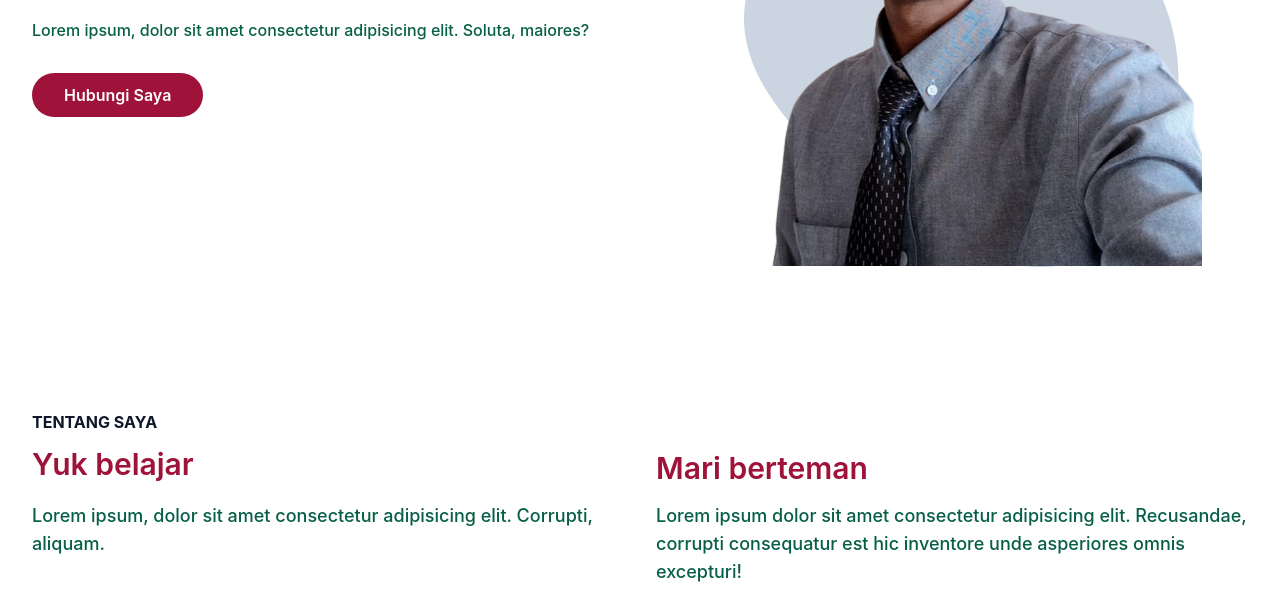
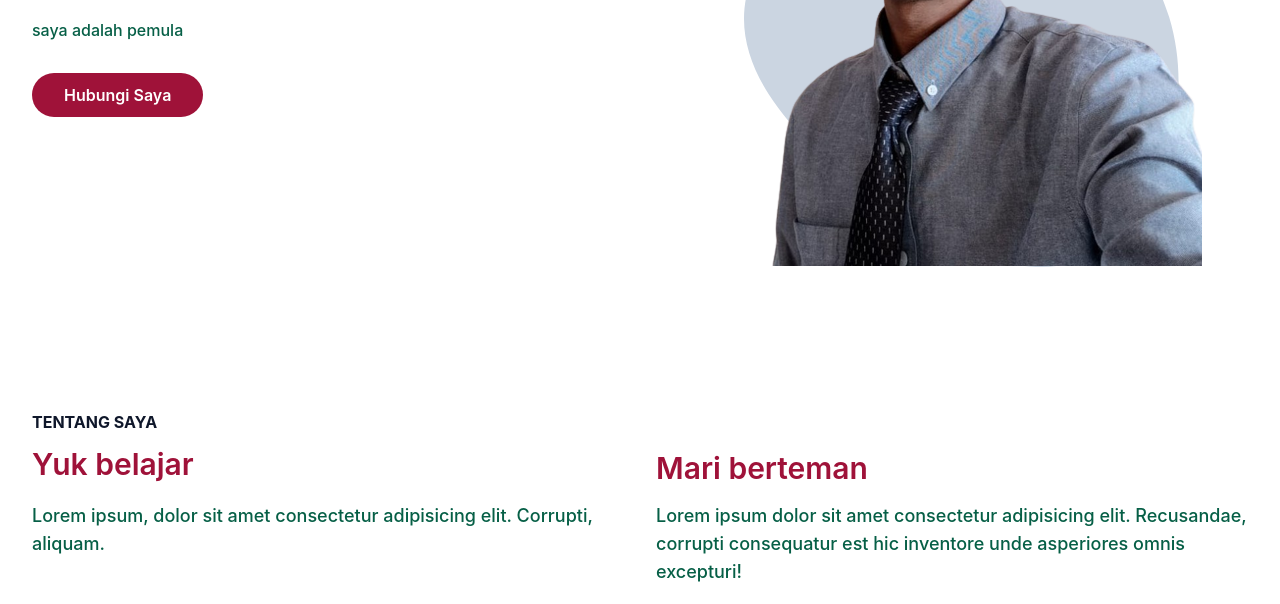
Before and after one commit to bahri405/portfolioku, a website: page index.html in a window 1280 px wide. Shown: the part 414-1018 px from the top of the page. Drawn offline with Linux system fonts and the light colour scheme.

Commit message:
change deskripsi home

```diff
--- a/index.html
+++ b/index.html
@@ -105,8 +105,7 @@
             </h1>
             <h1 class="mb-5 font-medium text-second text-lg">Mahasiswa <span class="text-primary font-semibold">UBSI</span></h1>
             <p class="font-medium text-second mb-10 leading-relaxed">
-              Lorem ipsum, dolor sit amet consectetur adipisicing elit. Soluta,
-              maiores?
+              saya adalah pemula
             </p>
 
             <a
```
